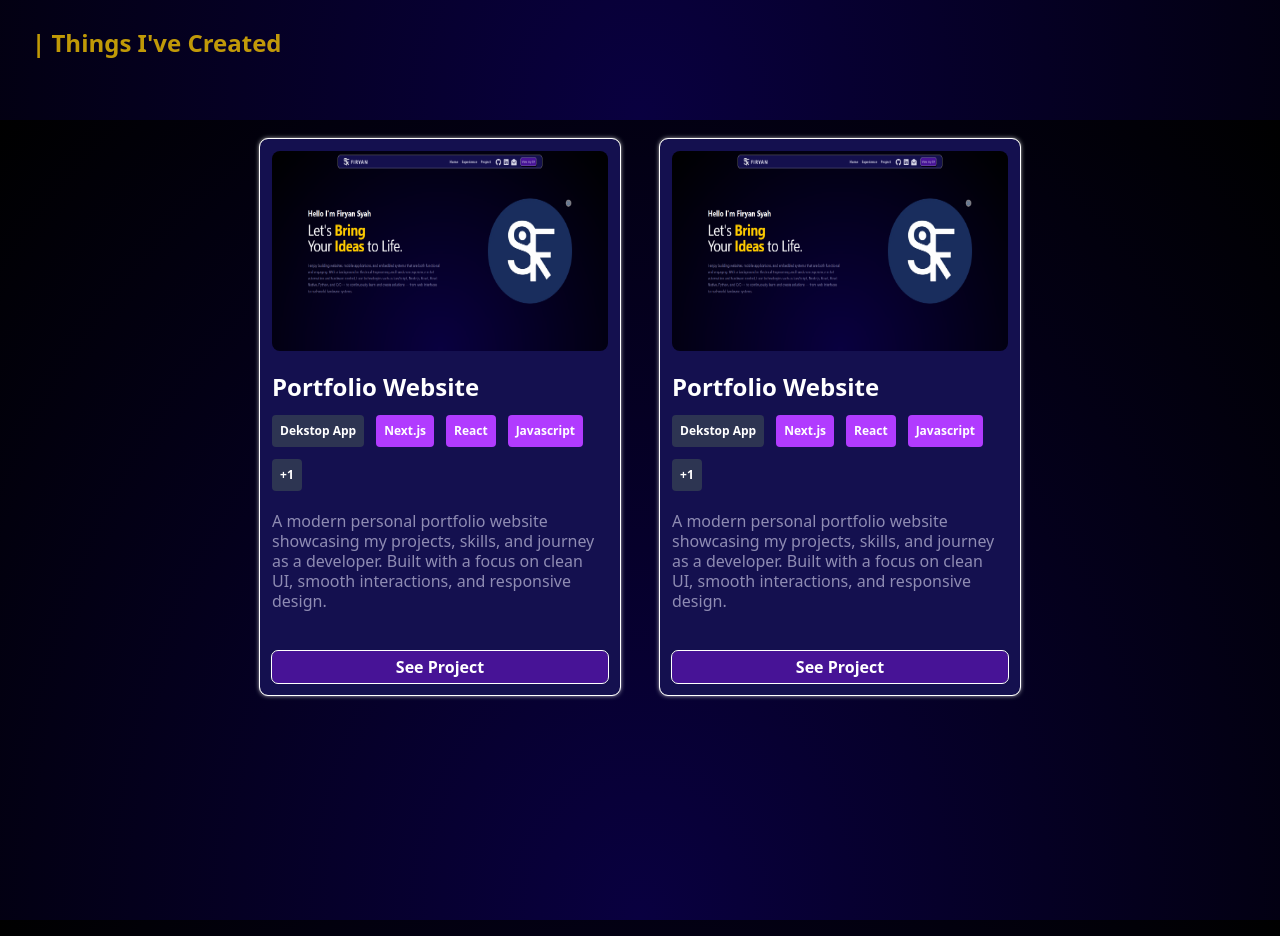
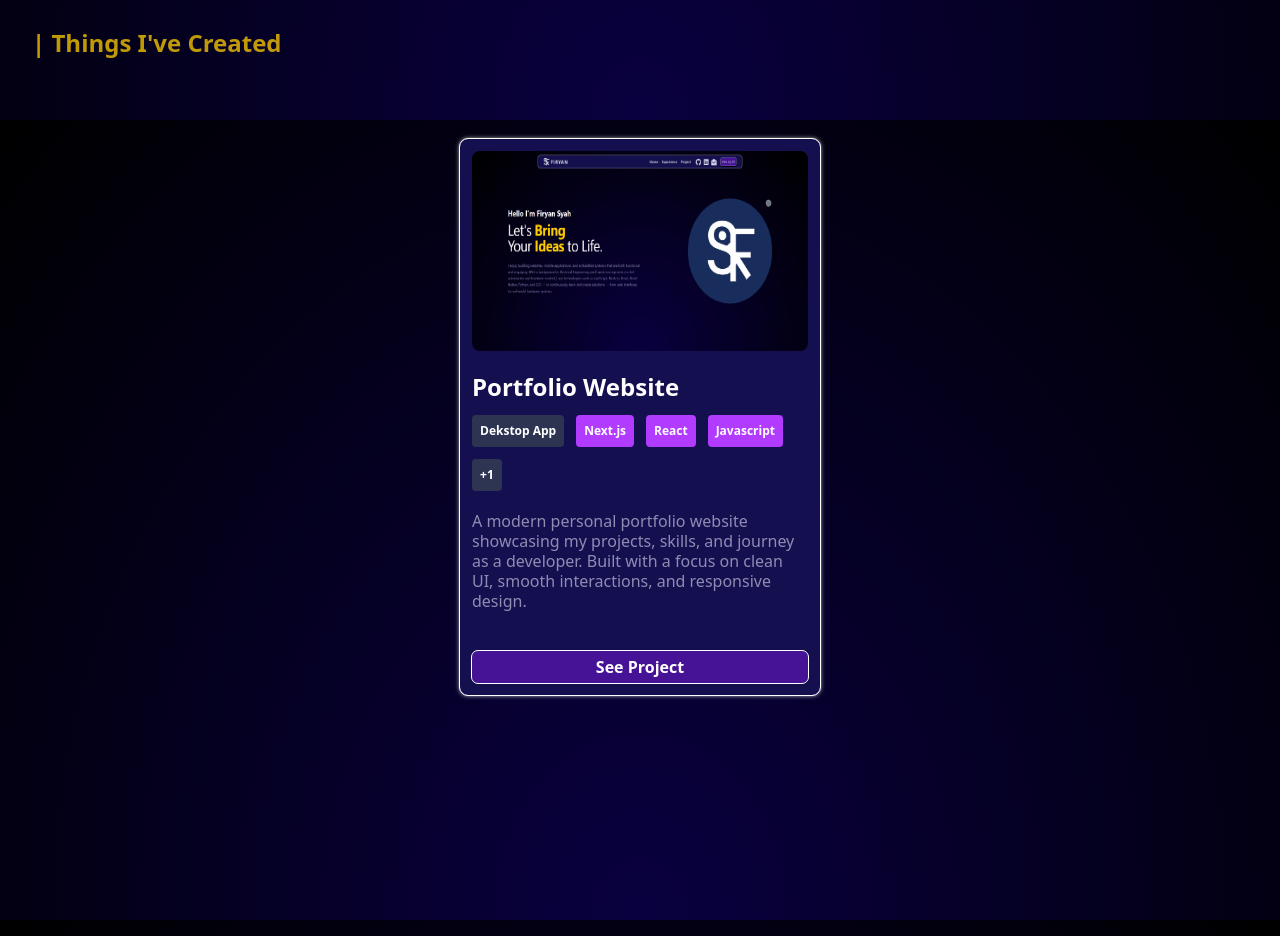
Before and after one commit to FiryanSyah23/firyansyah-portfolio, a Next.js app: page / in a window 1280 px wide. Shown: the part 2280-3216 px from the top of the page. Built offline with nearby package versions, Linux system fonts and the light colour scheme.

Commit message:
add ultils merge classname tailwind

```diff
--- a/package.json
+++ b/package.json
@@ -9,11 +9,13 @@
     "lint": "eslint"
   },
   "dependencies": {
+    "clsx": "^2.1.1",
     "framer-motion": "^12.40.0",
     "next": "16.2.7",
     "react": "19.2.4",
     "react-dom": "19.2.4",
-    "remixicon": "^4.9.1"
+    "remixicon": "^4.9.1",
+    "tailwind-merge": "^3.6.0"
   },
   "devDependencies": {
     "@tailwindcss/postcss": "^4",
--- a/src/components/layout/ExperinceLayout/TechSkills.jsx
+++ b/src/components/layout/ExperinceLayout/TechSkills.jsx
@@ -1,6 +1,7 @@
 "use client";
 
 import dataSkills from "@/data/skills";
+import { cn } from "@/lib/utils";
 import Image from "next/image";
 import { useState } from "react";
 
@@ -43,6 +44,16 @@ function buildSkillRows() {
 	});
 }
 
+const skillHeader = (row, expand, item) =>
+	cn(
+		` px-4 py-2 flex justify-center gap-2 items-center absolute hover:[animation-play-state:paused]   `,
+		`hover:rounded-ee-4xl active:[animation-play-state:paused]`,
+		`hover:rounded-ss-4xl rounded-ss-4xl rounded-ee-4xl shadow-[0px_0px_2px_2px_rgb(255,255,255)] transition-all duration-1000 `,
+		`${row.direction} ${expand?.name === item.name ? "bg-panel-hover" : "bg-panel/90"} `,
+		`${expand?.name === item.name && expand?.key !== "Tools" ? "z-50 w-56 h-45 flex-col " : "h-10"}`,
+		`${expand?.key === "Tools" && expand?.name === item.name ? "flex-col h-37 w-56 " : ""}`,
+	);
+
 const skillRows = buildSkillRows();
 
 export default function TechSkills() {
@@ -56,7 +67,7 @@ export default function TechSkills() {
 						{row.items.map((item, index) => (
 							<div
 								key={index}
-								className={` px-4 py-2 flex justify-center gap-2 items-center absolute hover:[animation-play-state:paused]   hover:rounded-ee-4xl hover:rounded-ss-4xl rounded-ss-4xl rounded-ee-4xl shadow-[0px_0px_2px_2px_rgb(255,255,255)] transition-all duration-1000  ${row.direction} ${expand?.name === item.name ? "bg-panel-hover" : "bg-panel/90"} ${expand?.name === item.name && expand?.key !== "Tools" ? "z-50 w-56 h-45 flex-col " : "h-10"} ${expand?.key === "Tools" && expand?.name === item.name ? "flex-col h-37 w-56 " : ""}`}
+								className={skillHeader(row, expand, item)}
 								style={{
 									animationDuration: `${row.duration}s`,
 									animationDelay: `${item.delay}s`,
@@ -69,12 +80,12 @@ export default function TechSkills() {
 									width={50}
 									height={50}
 									alt={item.name}
+									className={`h-auto md:w-5 w-4 ${expand?.name === item.name ? "md:w-10" : ""}`}
 									priority={true}
-									className={`h-auto md:w-5 w-4 ${expand?.name === item.name ? "md:w-10" : ""}`}
 								/>
 								<p className="text-text md:text-lg text-sm">{item.name}</p>
 								<div className={`${expand?.name === item.name ? "opacity-100" : "opacity-0  overflow-hidden"}   transition-all duration-3000`}>
-									<div className={expand?.name === item.name ? "" : "hidden"}>
+									<div className={`${expand?.name === item.name ? "" : "hidden"}  `}>
 										<p className="description text-sm/tight text-muted  text-center">{item.description}</p>
 										<div className="experience flex justify-between mt-2 text-secondary capitalize font-semibold text-xs">
 											<span className="flex gap-1">
--- a/src/components/sections/Projects.jsx
+++ b/src/components/sections/Projects.jsx
@@ -1,25 +1,32 @@
 import Image from "next/image";
 import dataProjects from "@/data/projects";
+import { cn } from "@/lib/utils";
+
+const cardHeader = cn(
+	" w-90  flex flex-col justify-between gap-3 bg-panel text-white rounded-lg overflow-hidden p-3 gap-5 ",
+	"outline-1 shadow-[0px_0px_5px_#ffffff] hover:shadow-[0px_0px_8px_#ffffff]  hover:-translate-y-2 ",
+	"hover:bg-panel-hover duration-1000 group ",
+);
+const buttonProject = cn("bg-primary hover:bg-secondary p-1 font-semibold rounded-md duration-300 outline-1");
+const badge = cn("text-xs font-semibold p-2 text-nowrap text-center bg-secondary rounded-sm first:bg-gray-700/75");
 
 export default function Projects() {
 	return (
 		<section id="projects" className="px-8 pt-20 container mx-auto py-300">
-			<h1 className="text-accent/75 font-semibold text-2xl  ">| Things I&apos;ve Created</h1>
+			<h1 className="text-accent/75 font-semibold text-2xl">| Things I&apos;ve Created</h1>
+
 			<div className="flex justify-center mt-20 flex-wrap gap-10">
 				{dataProjects.map((item, index) => (
-					<div
-						key={index}
-						className=" w-90  flex flex-col justify-between gap-3 bg-panel text-white rounded-lg overflow-hidden p-3 gap-5 outline-1 shadow-[0px_0px_5px_#ffffff] hover:shadow-[0px_0px_8px_#ffffff]  hover:-translate-y-2 hover:bg-panel-hover duration-1000 group"
-					>
+					<div key={index} className={cardHeader}>
 						<div className="h-50 overflow-hidden rounded-lg ">
-							<Image src={item.image} alt={item.title} width={500} height={500} className="h-full w-120 w-30" />
+							<Image src={item.image} alt={item.title} width={500} height={500} className="h-full w-120 w-30" priority={true} />
 						</div>
 
 						<div className="flex flex-col gap-2 grow">
 							<h2 className="text-2xl font-bold mb-1 ">{item.title}</h2>
 							<div className="flex items-center gap-3 flex-wrap pb-3">
 								{item.tech.slice(0, 4).map((tech, index) => (
-									<div key={index} className="text-xs font-semibold  p-2 text-nowrap text-center bg-secondary rounded-sm first:bg-gray-700/75">
+									<div key={index} className={badge}>
 										{tech}
 									</div>
 								))}
@@ -34,7 +41,7 @@ export default function Projects() {
 							onClick={() => {
 								window.open(item.demo, "_blank", "noopener,noreferrer");
 							}}
-							className="bg-primary hover:bg-secondary p-1 font-semibold rounded-md duration-300 outline-1"
+							className={buttonProject}
 						>
 							See Project
 						</button>
--- a/src/data/projects.js
+++ b/src/data/projects.js
@@ -8,15 +8,7 @@ const dataProjects = [
 		image: "/imgProject/portFolio.png",
 		demo: "https://firyansyah-portfolio.vercel.app",
 	},
-	{
-		title: "Portfolio Website",
-		slug: "portfolio-website",
-		description:
-			"A modern personal portfolio website showcasing my projects, skills, and journey as a developer. Built with a focus on clean UI, smooth interactions, and responsive design.",
-		tech: ["Dekstop App", "Next.js", "React", "Javascript", "Tailwind CSS"],
-		image: "/imgProject/portFolio.png",
-		demo: "https://firyansyah-portfolio.vercel.app",
-	},
+
 ];
 
 export default dataProjects;
--- /dev/null
+++ b/src/lib/utils.js
@@ -0,0 +1,6 @@
+import { clsx } from "clsx";
+import { twMerge } from "tailwind-merge";
+
+export function cn(...inputs) {
+	return twMerge(clsx(inputs));
+}
```
Also changed, not shown: 1 other file (tests, documents, lock files or other folders).
